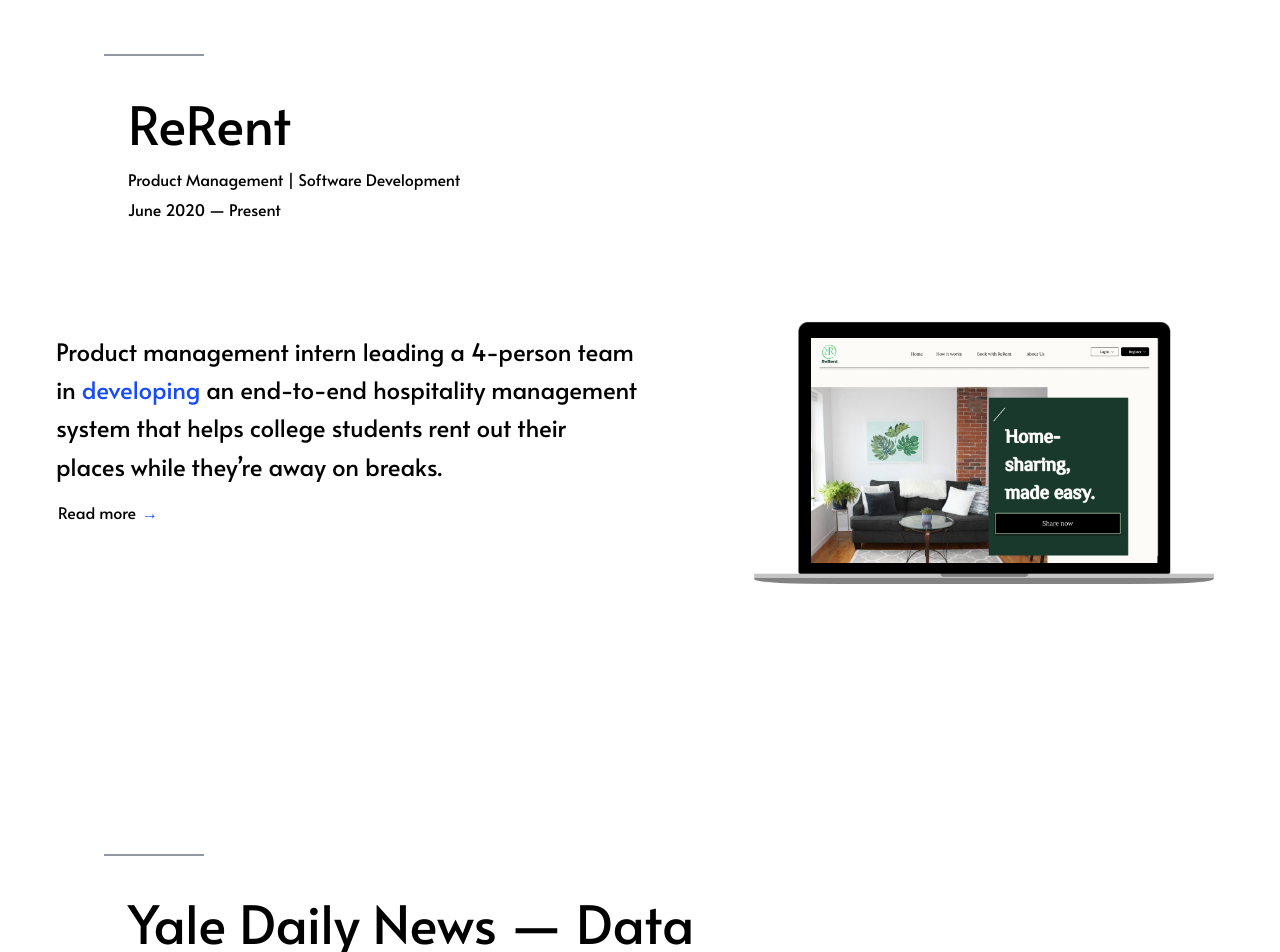
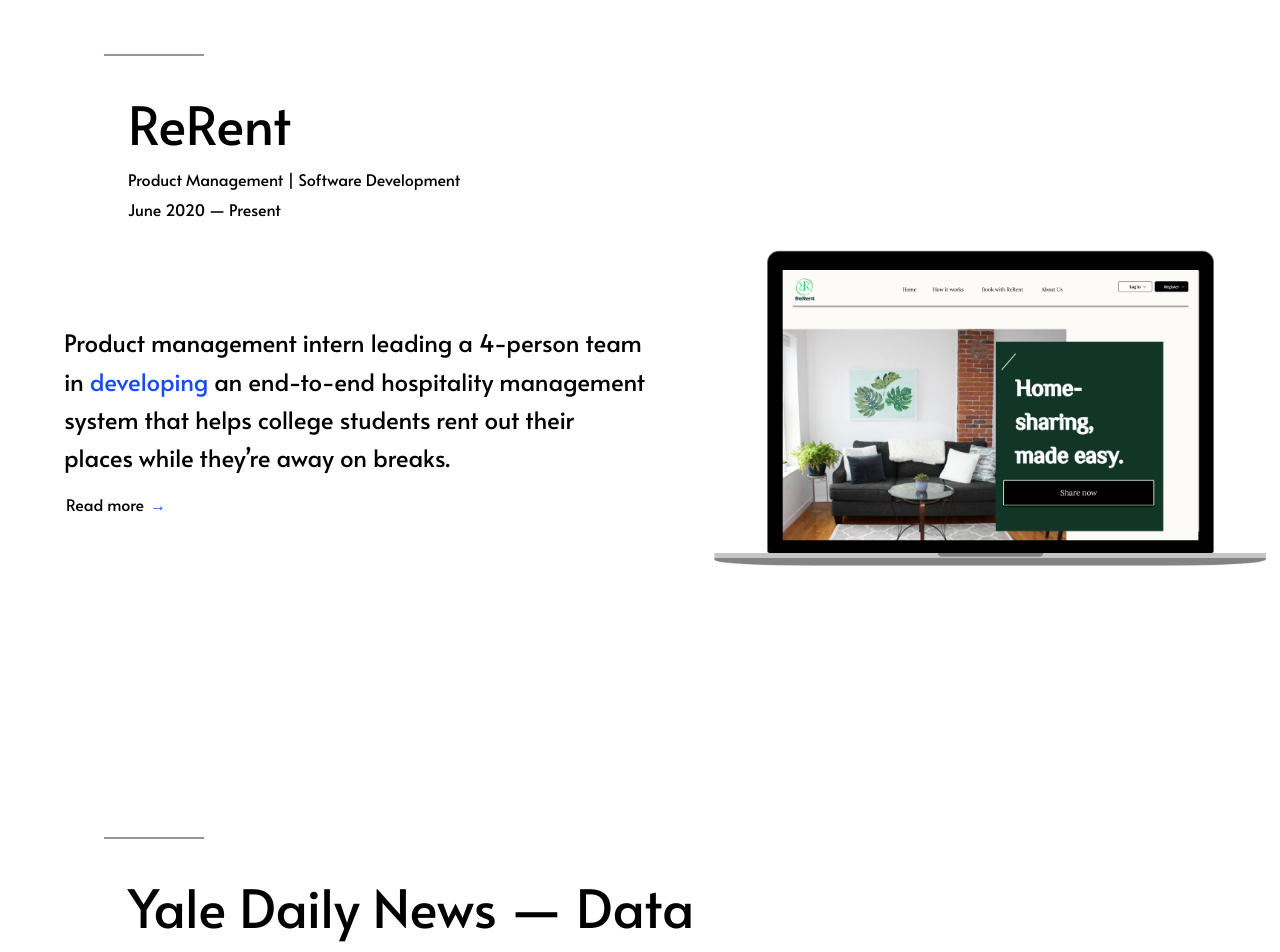
Before and after one commit to ashleyyqin/ashleyyqin.github.io, a Jekyll site: the page built from index.html, in a window 1280 px wide. Shown: the part 1192-2144 px from the top of the page. Built offline with Jekyll 4.4.1, drawn with Linux system fonts in a browser that asks for light colours.

Commit message:
reformatting

```diff
--- a/index.html
+++ b/index.html
@@ -42,7 +42,7 @@
 </div>
 <div class="card container mx-auto px-2 mb-4 clearfix header-text">
     <div class="subheader mt-1 py-2" style="display: flex;align-items: center;flex-flow: wrap; justify-content:center;">
-        <div style="width: 38em; margin-bottom:5em; margin-left: 1em">
+        <div style="width: 38em; margin-bottom:5em; margin-left: 2em">
                 <p class="project-descriptions">
                     Product management intern leading a 4-person team in <span class="blue">developing</span> an end-to-end
                     hospitality management system that helps college students rent out their places while they’re away on breaks.
@@ -92,7 +92,7 @@
     </div>
 </div>
 <div class='tableauPlaceholder' id='viz1600286215547'
-     style='margin-top: 2em; align-items: center; margin-left: 1em'>
+     style='margin-top: 2em; align-items: center; max-width:50%; max-height:50%;'>
     <noscript><a
             href='http:&#47;&#47;features.yaledailynews.com&#47;blog&#47;2020&#47;04&#47;24&#47;analysis-a-shifting-demographic-for-storied-yale-crew-international-athletes-elevate-the-elis&#47;'><img
             alt=' '
@@ -142,7 +142,7 @@
     </div>
 </div>
 <div class='tableauPlaceholder centered' id='viz1600266083672'
-     style='margin-top: 1em; align-items: center; width: 70%'>
+     style='margin-top: 1em; align-items: center; max-width:50%; max-height:50%;'>
     <noscript><a
             href='https:&#47;&#47;yaledailynews.com&#47;commencement2020&#47;2020&#47;05&#47;15&#47;yale-class-of-2020-by-the-numbers&#47;'><img
             alt=' '
```
Also changed, not shown: media/rerent_mockup.png.
